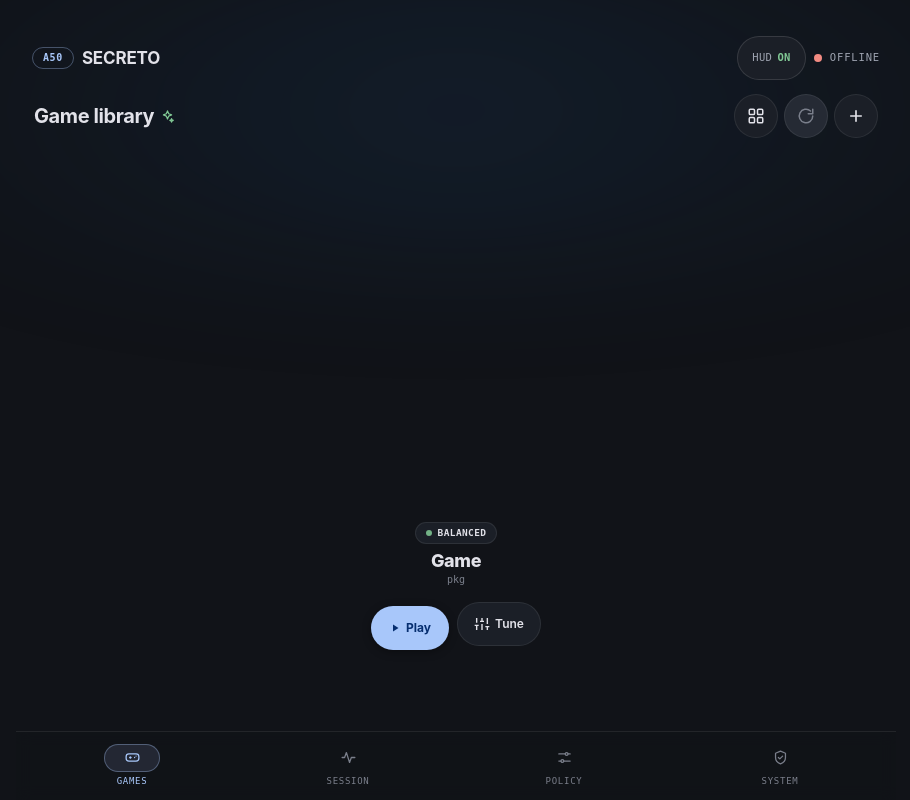
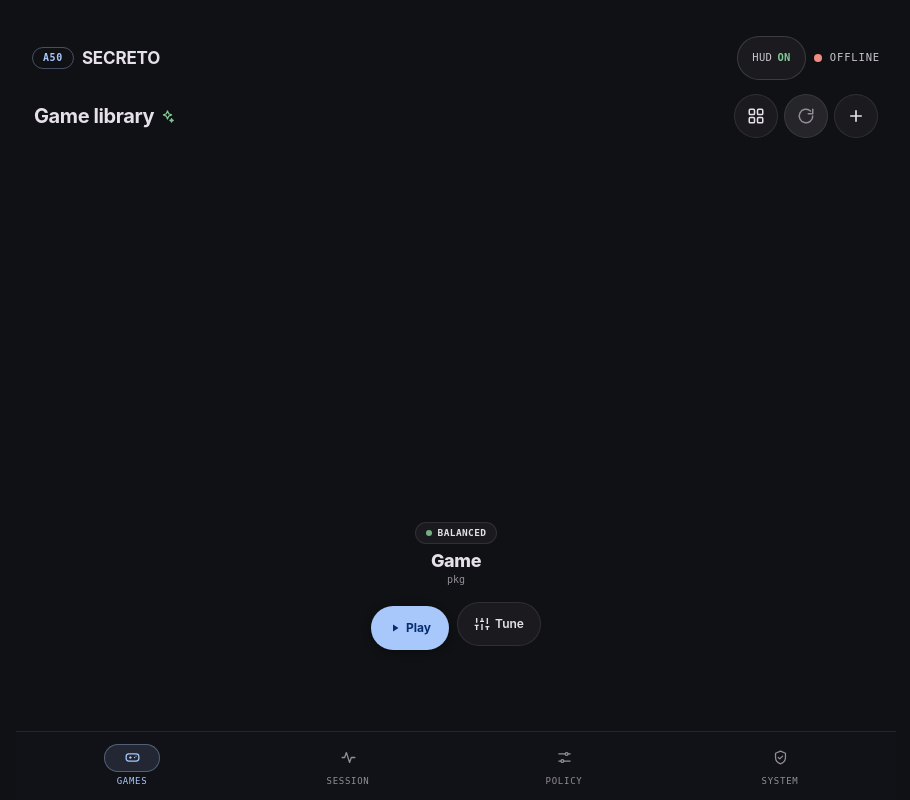
Before and after one commit to nangningtung/frameboost-v2, a web app: page / in a window 1280 px wide. Shown: the whole page, without its empty margins (184-1094 px from the left). Run offline with its HTML, style and script files only (its server is not run), Linux system fonts and the light colour scheme; data that the repository does not hold is empty.

Commit message:
perf(manager): ringankan UI game space untuk A50
- Carousel drag di-coalesce via requestAnimationFrame
- Tombol hero Play/Tune hanya dipasang sekali (sebelumnya menumpuk tiap swipe)
- Redraw frametime dilewati saat FPS tidak berubah
- Update highlight kartu hanya saat foreground berubah
- Hapus blur fullscreen dan backdrop-filter pada tile
- Surface tema disederhanakan ke warna solid Pixel OS / Material You

Rebuild APK hud-app dan sinkronisasi ke module-src.

```diff
--- a/hud-app/assets/webroot/style.css
+++ b/hud-app/assets/webroot/style.css
@@ -5,18 +5,19 @@
    ================================================================= */
 
 :root {
-  --bg-base: #111318;
-  --bg-surface: #1B1F27;
-  --bg-raised: #252A34;
-  --bg-inset: #0F1217;
-
-  --line: rgba(255, 255, 255, 0.08);
-  --line-strong: rgba(255, 255, 255, 0.12);
-
-  --text: #E2E2E9;
-  --text-mid: #9EA3B0;
-  --text-dim: #7A7F8B;
-  --text-sub: #8B909E;
+  --bg-base: #101114;
+  --bg-surface: #1B1B1F;
+  --bg-raised: #25252A;
+  --bg-inset: #101014;
+
+  /* Pixel OS / Material You stock surfaces: opaque and low-contrast. */
+  --line: rgba(231, 224, 236, 0.10);
+  --line-strong: rgba(231, 224, 236, 0.16);
+
+  --text: #E6E1E9;
+  --text-mid: #C9C3CC;
+  --text-dim: #938E96;
+  --text-sub: #AAA4AD;
 
   --accent: #A8C7FA;
   --accent-ink: #062E6F;
@@ -1360,22 +1351,9 @@ button:disabled,
   border-color: var(--line-strong);
 }
 
-/* Ambient glow backdrop synced to active game hue */
+/* Stock Pixel OS keeps the shell flat; avoid a full-screen blurred layer. */
 .app-container::before {
-  content: "";
-  position: fixed;
-  top: -40px;
-  left: 50%;
-  transform: translateX(-50%);
-  width: 140%;
-  height: 300px;
-  border-radius: 50%;
-  background: radial-gradient(circle, hsl(var(--tile-hue, 210), 70%, 40%) 0%, transparent 70%);
-  filter: blur(72px);
-  opacity: 0.12;
-  pointer-events: none;
-  z-index: -1;
-  transition: background 0.6s var(--ease-emph);
+  display: none;
 }
 
 .empty-state {
```
Also changed, not shown: other parts of hud-app/assets/webroot/style.css (+8 -27 lines), hud-app/assets/webroot/app.js (+35 -22 lines), module-src/webroot/app.js (+35 -22 lines), module-src/webroot/style.css (+23 -54 lines), 4 other files.
